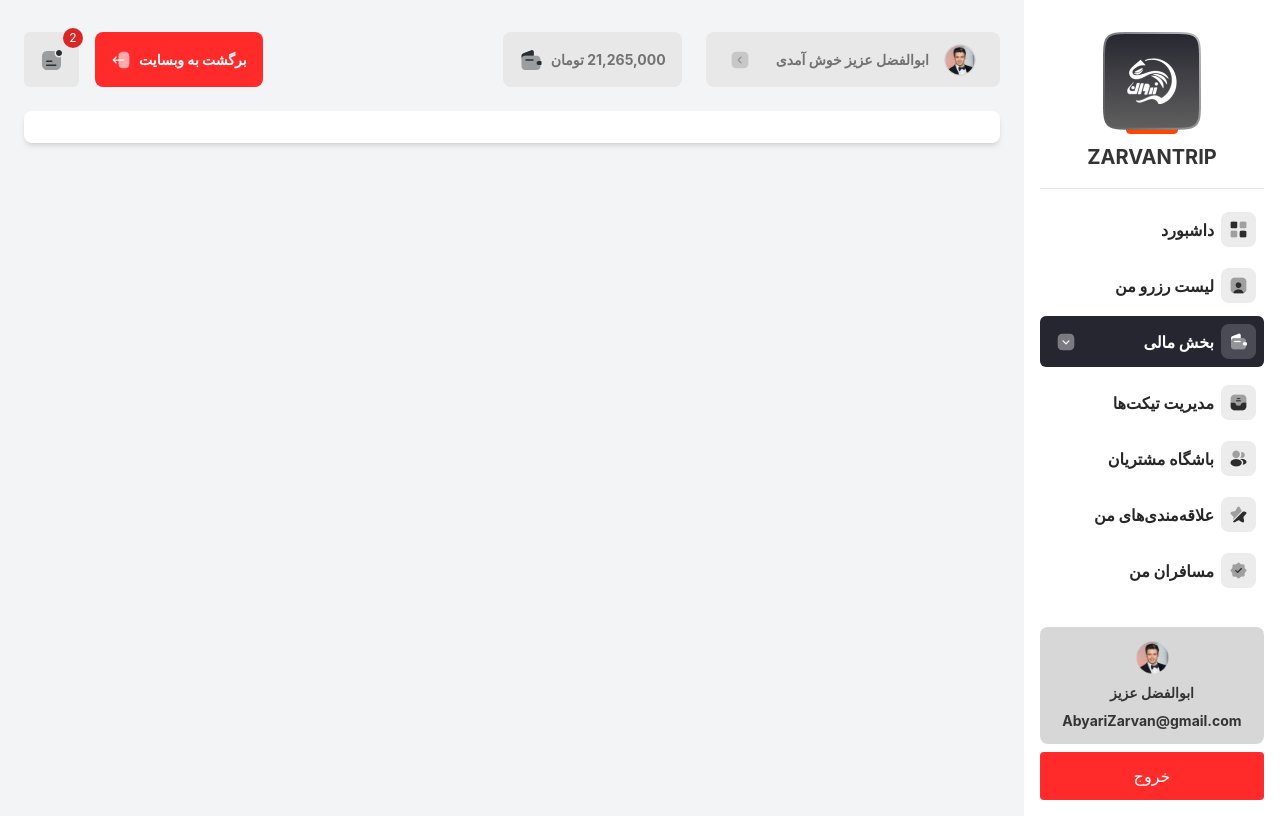
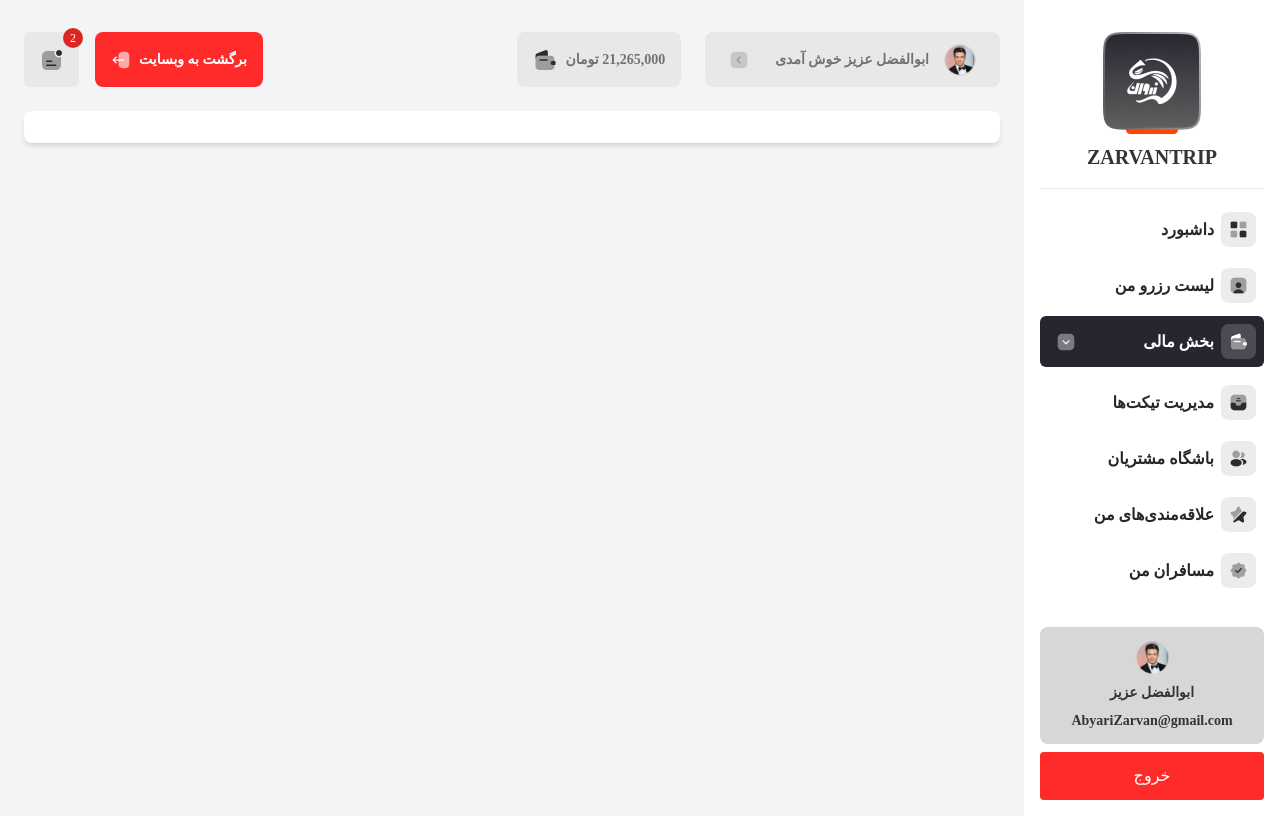
Before and after one commit to setareEzabadi/ExersiceBeta, a React (Create React App) app: page / in a window 1280 px wide. Built offline with nearby package versions, Linux system fonts and the light colour scheme.

Commit message:
Update App.css

```diff
--- a/src/App.css
+++ b/src/App.css
@@ -2,6 +2,15 @@
 @tailwind base;
 @tailwind components;
 @tailwind utilities;
+
+@font-face {
+  font-family: VazirUI;
+  src: url("../src/Assets/Font/vazir-font-v27.2.2-Fontjo.com/vazir-font-v27.2.2-Fontjo.com/UI/Vazir-Black-UI.eot");
+}
+
+*{
+  font-family: VazirUI !important;
+}
 
 html {
   direction: rtl;
```
